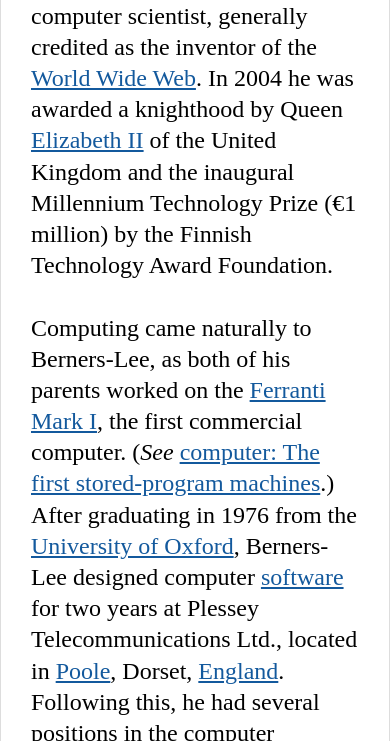
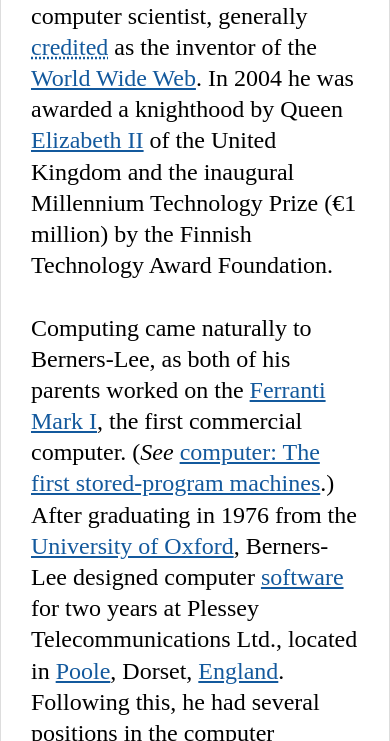
Before and after one commit to A3lequenne/Tim_berners_lee, a website built with Vite: page index.html in a window 390 px wide. Shown: the part 1783-2524 px from the top of the page. Built offline with nearby package versions, Linux system fonts and the light colour scheme.

Commit message:
really finished mobile

```diff
--- a/index.html
+++ b/index.html
@@ -111,7 +111,7 @@
         <strong>Tim Berners-Lee</strong>, in full <strong>Sir Tim Berners-Lee</strong>,
         (born June 8, 1955, <a href="#" class="blue_link_text">London</a>, England),
         British computer scientist,
-        generally credited as the inventor of the <a href="#" class="blue_link_text">World Wide Web</a>.
+        generally <span id="credited">credited</span> as the inventor of the <a href="#" class="blue_link_text">World Wide Web</a>.
         In 2004 he was awarded a knighthood by Queen <a href="#" class="blue_link_text">Elizabeth II</a>
         of the United Kingdom and the inaugural Millennium Technology Prize (€1 million)
         by the Finnish Technology Award Foundation.
--- a/style.css
+++ b/style.css
@@ -253,6 +253,12 @@
   color: #13599d;
 }
 
+#credited {
+  color: #13599d;
+  text-decoration: underline;
+  text-decoration-style: dotted;
+}
+
 @media (min-width: 768px) {
   #nav_list {
     justify-content: flex-start;
```
Also changed, not shown: README.md.
